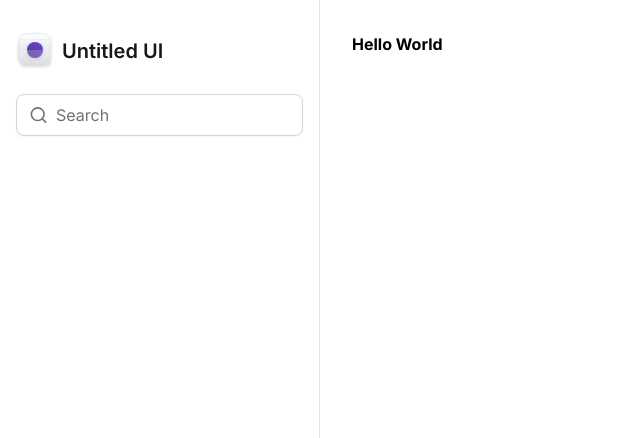
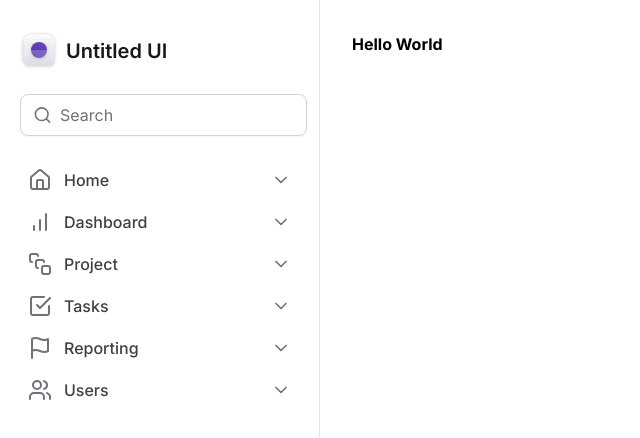
Before and after one commit to ViniciusSouzaDosReis/poc-tailwind-with-next, a Next.js app: page / in a window 1280 px wide. Shown: the top 438 px of the page, without its empty margins (0-640 px from the left). Built offline with nearby package versions, Linux system fonts and the light colour scheme.

Commit message:
Update Logo and Sidebar components

```diff
--- a/src/components/Logo.tsx
+++ b/src/components/Logo.tsx
@@ -1,6 +1,6 @@
 export function Logo() {
   return (
-    <strong className="flex items-center gap-2 text-xl font-semibold text-zinc-900">
+    <strong className="mx-1 flex items-center gap-2 text-xl font-semibold text-zinc-900">
       <svg
         xmlns="http://www.w3.org/2000/svg"
         width={38}
--- a/src/components/Sidebar.tsx
+++ b/src/components/Sidebar.tsx
@@ -1,17 +1,19 @@
 import { Search } from 'lucide-react'
 import { Logo } from './Logo'
+import { MainNavigation } from './MainNavigation'
 
 export function Sidebar() {
   return (
     <aside className="space-y-6 border-r border-solid border-zinc-200 px-4 py-8">
       <Logo />
-      <div className="flex w-full items-center gap-2 rounded-lg border border-solid border-zinc-300 px-3 py-2 shadow-sm">
+      <div className="mx-1 flex w-full items-center gap-2 rounded-lg border border-solid border-zinc-300 px-3 py-2 shadow-sm">
         <Search className="h-5 w-5 text-zinc-500" />
         <input
           className="flex-1 border-0 bg-transparent p-0 text-zinc-900 placeholder-zinc-500"
           placeholder="Search"
         />
       </div>
+      <MainNavigation />
     </aside>
   )
 }
```
